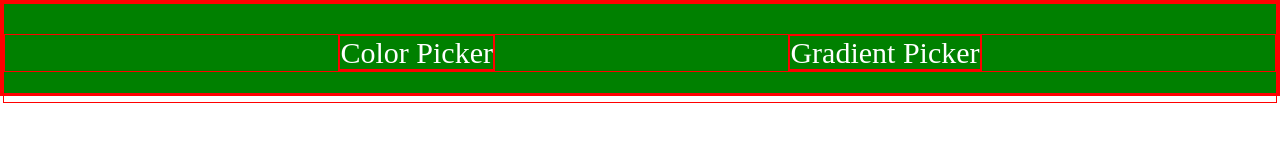
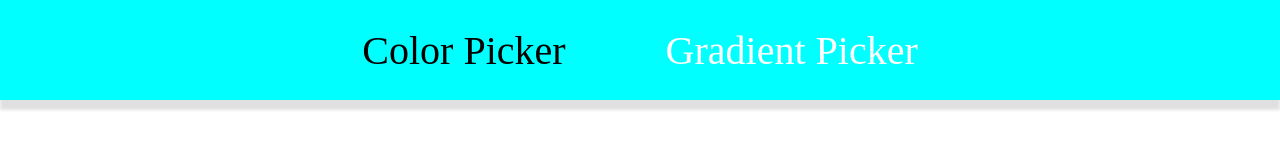
Before and after one commit to LasalleSprewell/color-picker, a plain HTML site: page index.html in a window 1280 px wide. Drawn offline with Linux system fonts and the light colour scheme.

Commit message:
Fixed navbar issue

```diff
--- a/index.html
+++ b/index.html
@@ -12,7 +12,7 @@
         <div class="nav-container">
             <ul>
                     <li>
-                    <a href="index.html">Color Picker</a>
+                        <a href="index.html" class="active">Color Picker</a>
                     </li>
                     <li>
                         <a href="gradient.html">Gradient Picker</a>
--- a/styles.css
+++ b/styles.css
@@ -1,21 +1,38 @@
-* {
+/* * {
     border: 1px solid red;
-}
-body {
-    padding: 0;
+} */
+body, html {
+    height: 100%;
     margin: 0;
 }
+
 nav {
-    display:block;
+    display: block;
     background-color: green;
-    height: 90px;
+    height: 100px;
+    box-shadow: 0 10px 3px rgba(0, 0, 0, 0.12);
+}
 
+.nav-container {
+    background-color: aqua;
+    height: 100%;
+    display: flex;
+    align-items: center;
+    justify-content: center;
 }
+
 ul {
+    list-style: none;
     display: flex;
-    justify-content: space-evenly;
-    list-style: none;
-    font-size: 30px;
+    flex-direction: row;
+    text-align: center;
+    font-size: 40px;
+    margin: 0;
+    padding: 0;
+}
+
+li {
+    margin: 0 50px;
 
 }
 
@@ -23,9 +40,11 @@ li a {
     text-decoration: none;
     color: white;
 }
-li:hover {
+
+a:hover {
     color: red;
 }
-li:active {
-    color: green;
+
+a.active {
+    color: black;
 }
```
Also changed, not shown: gradient.html (+1 -1 lines). Lines whose indentation alone changed are shown as unchanged.
